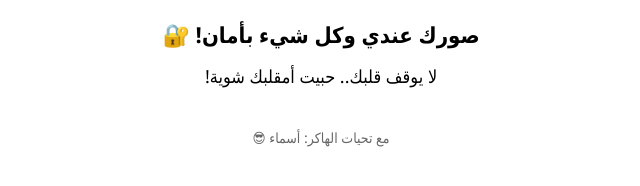
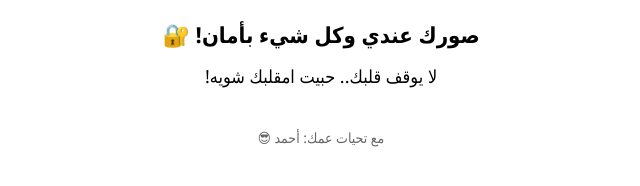
Before and after one commit to cyberas97/as, a plain HTML site: page index.html in a window 1280 px wide. Shown: the part 402-588 px from the top of the page, 319-959 px from the left. Drawn offline with Linux system fonts and the light colour scheme.

Commit message:
Update index.html

```diff
--- a/index.html
+++ b/index.html
@@ -62,8 +62,8 @@
         <div class="emoji">🤣👻</div>
         <h1>ههههههههههههههههههه</h1>
         <div class="safe-message">صورك عندي وكل شيء بأمان! 🔐</div>
-        <p style="font-size: 18px; margin-top: 15px;">لا يوقف قلبك.. حبيت أمقلبك شوية!</p>
-        <p style="color: #666; margin-top: 40px; font-size: 14px;">مع تحيات الهاكر: أسماء 😎</p>
+        <p style="font-size: 18px; margin-top: 15px;">لا يوقف قلبك.. حبيت امقلبك شويه!</p>
+        <p style="color: #666; margin-top: 40px; font-size: 14px;">مع تحيات عمك: أحمد 😎</p>
     </div>
 
     <script>
```
